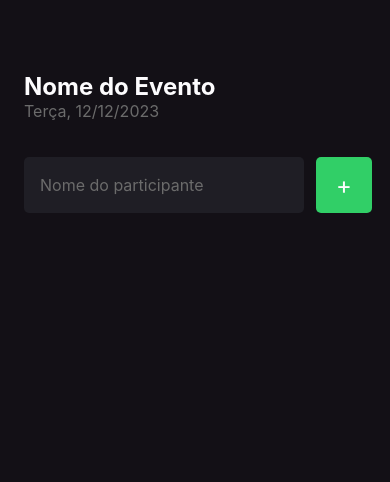
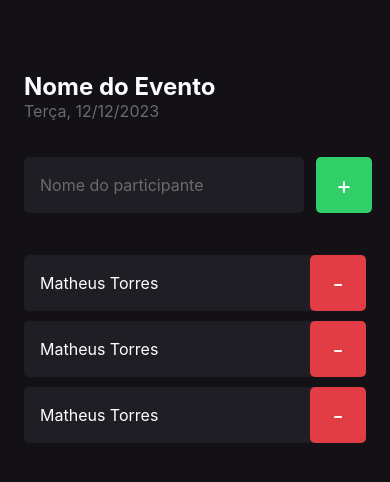
Before and after one commit to MatheusTorresDev97/app-imhere, a React Native app: screen / in a window 390 px wide. Shown: the top 482 px of the page. Built offline with nearby package versions, Linux system fonts and the light colour scheme.

Commit message:
Criando componente de Participante

```diff
--- /dev/null
+++ b/src/components/Participant/index.tsx
@@ -0,0 +1,21 @@
+import { Text, TouchableOpacity, View } from "react-native";
+import { styles } from "./styles";
+
+const Participant = () => {
+
+  return (
+    <View style={styles.container}>
+      <Text style={styles.name}>
+        Matheus Torres
+      </Text>
+
+      <TouchableOpacity style={styles.button}>
+        <Text style={styles.buttonText}>
+        -
+        </Text>
+      </TouchableOpacity>
+    </View>
+  );
+};
+
+export default Participant;
--- /dev/null
+++ b/src/components/Participant/styles.ts
@@ -0,0 +1,30 @@
+import { StyleSheet } from 'react-native';
+
+export const styles = StyleSheet.create({
+    container: {
+        width: '100%',
+        backgroundColor: '#1F1E25',
+        borderRadius: 5,
+        flexDirection: 'row',
+        alignItems: 'center',
+        marginBottom: 10
+    },
+    name: {
+        flex: 1,
+        color: '#FFF',
+        fontSize: 16,
+        marginLeft: 16
+    },
+    button: {
+        width: 56,
+        height: 56,
+        borderRadius: 5,
+        backgroundColor: '#E23C44',
+        alignItems: "center",
+        justifyContent: "center"
+    },
+    buttonText: {
+        color: '#FDFCFE',
+        fontSize: 24
+    }
+})
--- a/src/screens/Home/index.tsx
+++ b/src/screens/Home/index.tsx
@@ -1,11 +1,13 @@
 import { Text, TextInput, TouchableOpacity, View } from "react-native";
 
 import { styles } from "./styles";
+import Participant from "../../components/Participant";
 
 const Home = () => {
+
   const handleParticipantAdd = () => {
-    console.log("Você clicou no botão de Adicionar !");
-  };
+    console.log("Você clicou no botão de Adicionar!")
+  }
 
   return (
     <View style={styles.container}>
@@ -24,6 +26,10 @@
           </Text>
         </TouchableOpacity>
       </View>
+
+      <Participant />
+      <Participant />
+      <Participant />
     </View>
   );
 };
--- a/src/screens/Home/styles.ts
+++ b/src/screens/Home/styles.ts
@@ -17,31 +17,31 @@
     fontSize: 16,
   },
   form: {
-        width: '100%',
-        flexDirection: 'row',
+    width: "100%",
+    flexDirection: "row",
     marginTop: 36,
-        marginBottom: 42
+    marginBottom: 42,
   },
   input: {
     flex: 1,
     height: 56,
-        backgroundColor: '#1F1E25',
+    backgroundColor: "#1F1E25",
     borderRadius: 5,
-        color: '#FDFCFE',
+    color: "#FDFCFE",
     padding: 16,
     fontSize: 16,
-        marginRight: 12
+    marginRight: 12,
   },
   button: {
     width: 56,
     height: 56,
     borderRadius: 5,
-        backgroundColor: '#31CF67',
+    backgroundColor: "#31CF67",
     alignItems: "center",
-        justifyContent: "center"
+    justifyContent: "center",
   },
   buttonText: {
-        color: '#FDFCFE',
-        fontSize: 24
-    }
+    color: "#FFF",
+    fontSize: 24,
+  },
 });
```
Lines whose indentation alone changed are shown as unchanged.
